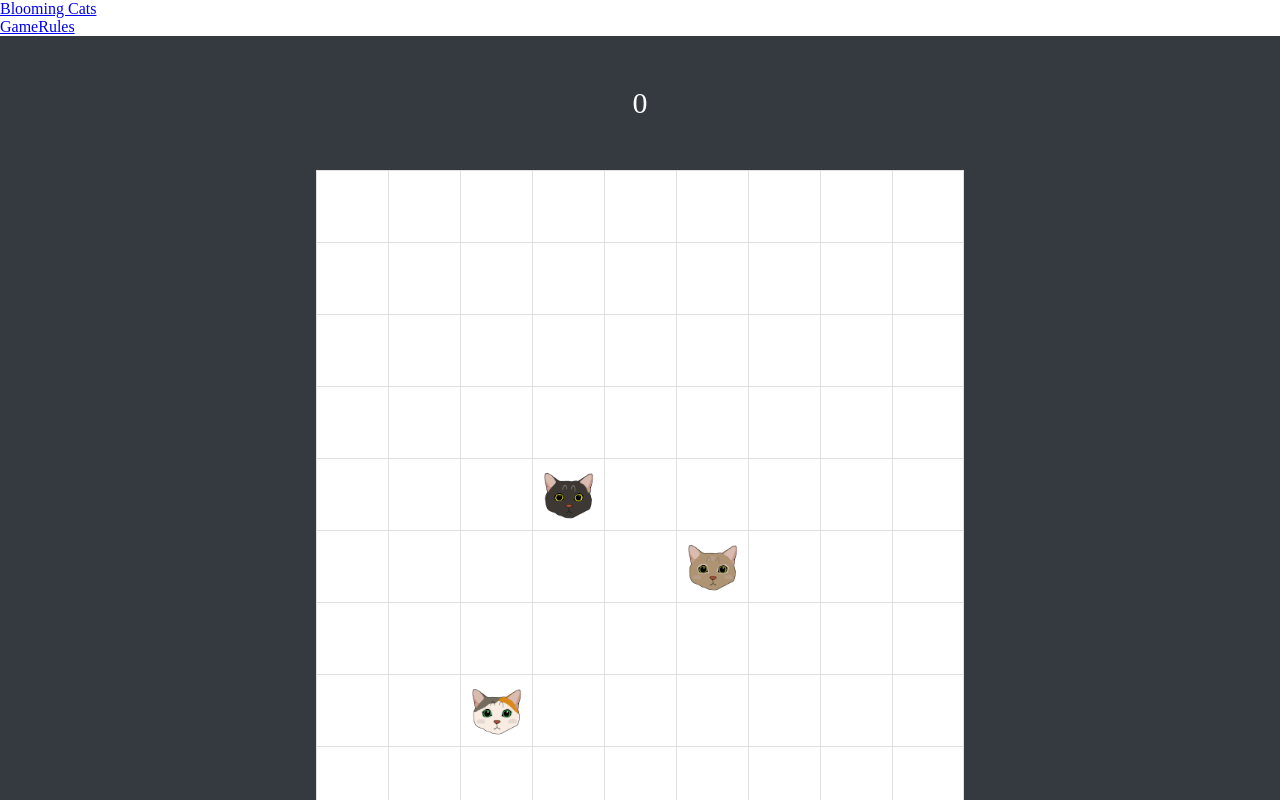
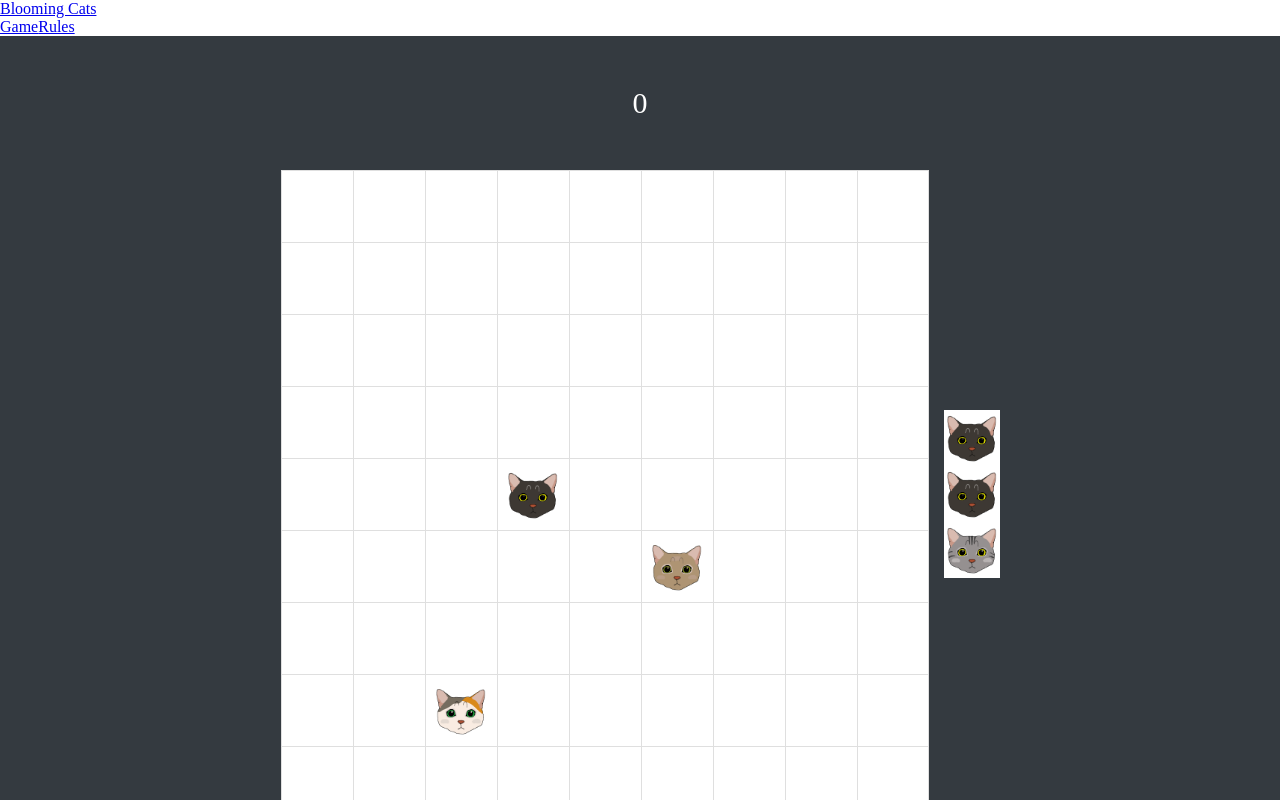
Before and after one commit to MichaelDurfey/bloomingcats, a React app: page /game in a window 1280 px wide. Built offline with nearby package versions, Linux system fonts and the light colour scheme.

Commit message:
feat: show next three cats

```diff
--- a/src/client/components/Game/Board.jsx
+++ b/src/client/components/Game/Board.jsx
@@ -3,15 +3,19 @@ import React from 'react';
 import styles from '../../styles/Board.css';
 import { useBoardContext } from './BoardContext';
 import Score from './Score';
+import Next from './Next';
 
 export default function Board() {
-  const { board, boardContainer } = styles;
+  const { board, boardContainer, nextAndSquares } = styles;
   const { squares } = useBoardContext();
   return (
     <div className={boardContainer}>
       <Score />
-      <div className={board}>
-        { squares }
+      <div className={nextAndSquares}>
+        <div className={board}>
+          { squares }
+        </div>
+        <Next />
       </div>
     </div>
   );
--- a/src/client/components/Game/BoardContext.jsx
+++ b/src/client/components/Game/BoardContext.jsx
@@ -15,6 +15,7 @@ const randomCat = () => {
 
 const availableSquares = [];
 const randomThreeNumbersFirst = getRandomArrayOfNumsInclusive(80, 3);
+const nextThreeCats = () => Array.from({ length: 3 }, () => randomCat());
 
 let counter = -1;
 const catMapDefault = Array.from({ length: 9 })// 9 x 9 board;
@@ -229,7 +230,7 @@ const BoardContext = React.createContext(null);
 const BoardContextProvider = ({ children }) => {
   const [squares, updateSquares] = useState(catMapDefault);
   const [score, updateScore] = useState(0);
-
+  let nextThree = nextThreeCats();
   const checkMatches = (finalMap) => {
     let newMap = [...finalMap];
     let match;
@@ -315,7 +316,7 @@ const BoardContextProvider = ({ children }) => {
             return (
               <Square
                 key={`${rowIdx}-${idx}`}
-                cat={randomCat()}
+                cat={nextThree.shift()}
                 row={rowIdx}
                 column={idx}
                 numberPosition={finalMapCounter}
@@ -326,13 +327,14 @@ const BoardContextProvider = ({ children }) => {
           return square;
         }));
       ({ newMap: finalMap } = checkMatches(finalMap));
+      nextThree = nextThreeCats();
     }
     updateSquares(finalMap);
   };
 
   return (
     <BoardContext.Provider value={{
-      squares, rerenderBoard, catImageSelectedMap, score,
+      squares, rerenderBoard, catImageSelectedMap, score, nextThree,
     }}
     >
       {children}
--- /dev/null
+++ b/src/client/components/Game/Next.jsx
@@ -0,0 +1,15 @@
+import React from 'react';
+// import PropTypes from 'prop-types';
+import styles from '../../styles/Next.css';
+import { useBoardContext } from './BoardContext';
+import Cat from './Cat';
+
+export default function Next() {
+  const { next } = styles;
+  const { nextThree } = useBoardContext();
+  return (
+    <div className={next}>
+      {nextThree.map((i) => <Cat cat={i} />)}
+    </div>
+  );
+}
--- a/src/client/styles/Board.css
+++ b/src/client/styles/Board.css
@@ -11,3 +11,9 @@
   flex-basis: 35%;
   justify-content: center;
 }
+
+:local(.nextAndSquares) {
+  display: flex;
+  flex-flow: row;
+  align-items: center;
+}
--- /dev/null
+++ b/src/client/styles/Next.css
@@ -0,0 +1,9 @@
+:local(.next) {
+    width: auto;
+    height: auto;
+    margin-left: 15px;
+    display: flex;
+    flex-flow: column;
+    align-items: center;
+    background: white;
+}
```
